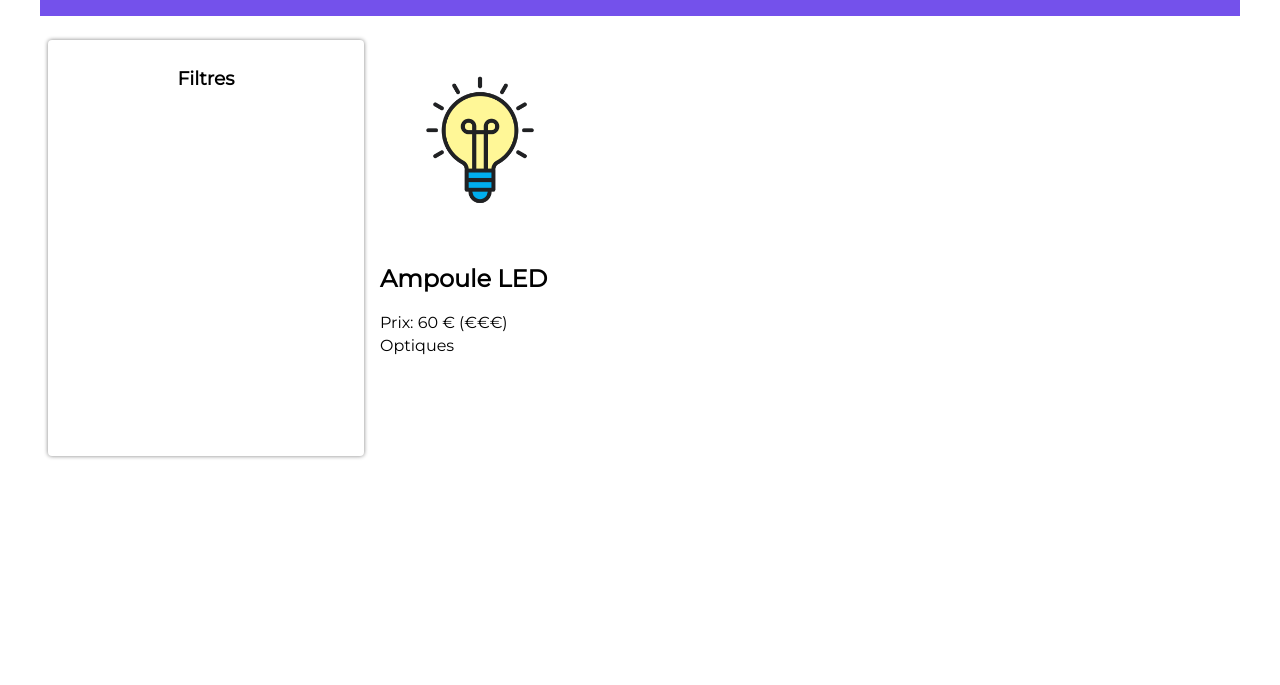
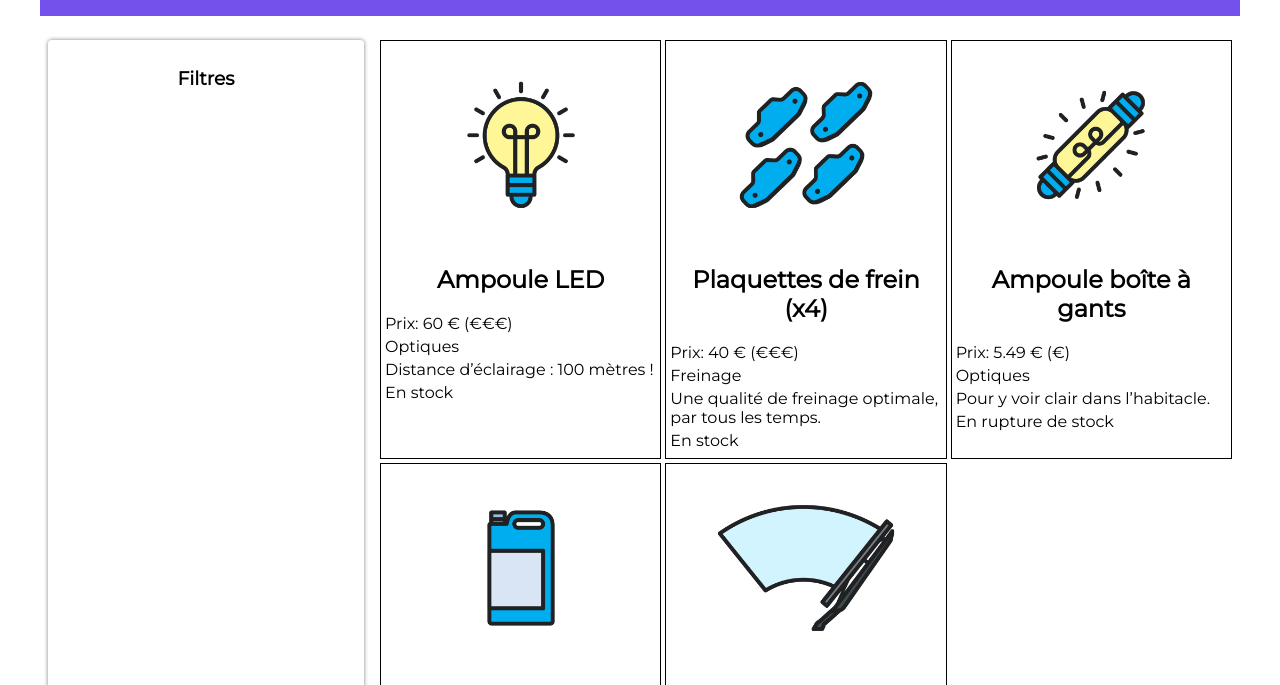
Before and after one commit to maxime38955/RAN-JS, a website: page index.html in a window 1280 px wide. Shown: the part 98-783 px from the top of the page. Drawn offline with Linux system fonts and the light colour scheme.

Commit message:
Exo3 Boucle For

```diff
--- a/pieces.js
+++ b/pieces.js
@@ -4,22 +4,36 @@ const pieces = await reponse.json();
 
 const article = pieces[0];
 
+
+for (let i = 0; i < pieces.length; i++) {
+
+// Récupération de l'élément du DOM qui accueillera les fiches
+const sectionFiches = document.querySelector(".fiches");
+// Création d’une balise dédiée à une pièce automobile
+const pieceElement = document.createElement("article");
+// On crée l’élément img.
 const imageElement = document.createElement("img");
-imageElement.src = article.image;
+const nomElement = document.createElement("h2");
+const prixElement = document.createElement("p");
+const categorieElement = document.createElement("p");
+const descriptionElement = document.createElement("p");
+const disponibiliteElement = document.createElement("p");
+// On accède à l’indice i de la liste pieces pour configurer la source de l’image.
+imageElement.src = pieces[i].image;
+nomElement.innerText = pieces[i].nom;
+prixElement.innerText = `Prix: ${pieces[i].prix} € (${pieces[i].prix < 35 ? "€" : "€€€"})`;
+categorieElement.innerText = pieces[i].categorie;
+descriptionElement.innerText = pieces[i].description;
+disponibiliteElement.innerText = `${pieces[i].disponibilite == true ? "En stock" : "En rupture de stock"}`;
 
-const nomElement = document.createElement("h2");
-nomElement.innerText = article.nom;
+// On rattache la balise article à la section Fiches
+sectionFiches.appendChild(pieceElement);
 
-const prixElement = document.createElement("p");
-prixElement.innerText = `Prix: ${article.prix} € (${article.prix < 35 ? "€" : "€€€"})`;
+pieceElement.appendChild(imageElement);
+pieceElement.appendChild(nomElement);
+pieceElement.appendChild(prixElement);
+pieceElement.appendChild(categorieElement);
+pieceElement.appendChild(descriptionElement);
+pieceElement.appendChild(disponibiliteElement);
 
-const categorieElement = document.createElement("p");
-categorieElement.innerText = article.categorie ?? "(aucune catégorie)";
-
-
-const sectionFiches = document.querySelector(".fiches");
-
-sectionFiches.appendChild(imageElement);
-sectionFiches.appendChild(nomElement);
-sectionFiches.appendChild(prixElement);
-sectionFiches.appendChild(categorieElement);
+}
--- a/styles.css
+++ b/styles.css
@@ -45,11 +45,24 @@ main {
 .fiches {
 	flex: 1;
 	margin: 8px;
+	display: grid;
+	grid-template-columns: repeat(3, 1fr);
+	gap: 4px;
 }
-.fiches img {
+.fiches article {
+	border: 1px solid black;
+	padding: 4px;
+}
+.fiches article img {
+	display: block;
+	margin-left: auto;
+	margin-right: auto;
 	max-width: 200px;
 }
-.fiches p {
+.fiches article p {
 	margin-top: 4px;
 	margin-bottom: 4px;
 }
+.fiches article h2 {
+	text-align: center;
+}
```
